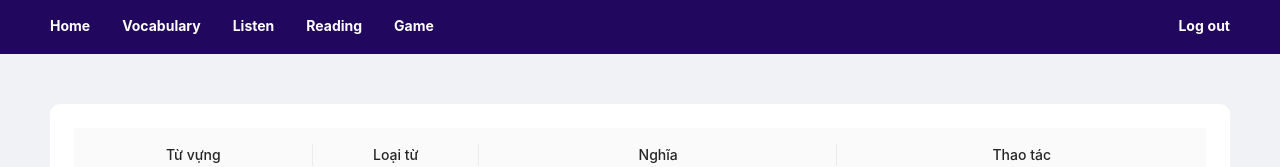
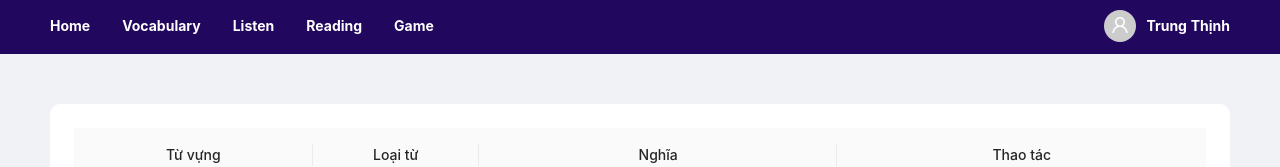
Before and after one commit to trungthinh99/toeic_client_main, a React (Create React App) app: page /vocab in a window 1280 px wide. Shown: the top 167 px of the page. Built offline with nearby package versions, Linux system fonts and the light colour scheme.

Commit message:
test dropdown

```diff
--- a/public/index.html
+++ b/public/index.html
@@ -24,7 +24,7 @@
       work correctly both with client-side routing and a non-root public URL.
       Learn how to configure a non-root public URL by running `npm run build`.
     -->
-    <title>Demo</title>
+    <title>Toeic App</title>
   </head>
   <body>
     <noscript>You need to enable JavaScript to run this app.</noscript>
--- a/src/App.js
+++ b/src/App.js
@@ -7,7 +7,7 @@ import VocabContent from './components/vocab/Vocab';
 import ListenContent from './components/listen/Listening';
 import ReadContent from './components/reading/Reading';
 import Interface from './components/game/Interface';
-import LogIn from './components/login/LogOut';
+import LogIn from './components/user/login/LogOut';
 import Score from './components/game/Score';
 import Amount from './components/game/Amount';
 
@@ -17,8 +17,8 @@ function App() {
             <Layout style={{ backgoundColor: '#fcfaf2' }}>
                 <AppHeader />
                 <Routes>
+                    <Route path="/" element={<Home />}/>
                     <Route path="home" element={<Home />}/>
-                    <Route path="/" element={<Home />}/>
                     <Route path="vocab" element={<VocabContent />}/>
                     <Route path="listen" element={<ListenContent />}/>
                     <Route path="reading" element={<ReadContent />}/>
--- a/src/components/CRUD vocab/index.js
+++ b/src/components/CRUD vocab/index.js
@@ -27,6 +27,7 @@ function ModalCrud() {
   const [form] = Form.useForm();
 
   const showModal = () => {
+    form.setFieldsValue(initialValues);
     dispatch(modalAddVocab())
   };
 
@@ -78,6 +79,7 @@ function ModalCrud() {
         >
           Add Vocabulary
         </Button>
+        {modal.isToggle &&
         <Modal
           width={400}
           forceRender
@@ -120,6 +122,7 @@ function ModalCrud() {
             </Form.Item>
           </Form>
         </Modal>
+        }
       </Col>
     </Row>
   )
--- a/src/components/header/AppHeader.js
+++ b/src/components/header/AppHeader.js
@@ -1,46 +1,59 @@
 import React from 'react'
 import { Link } from "react-router-dom";
-import { Layout, Typography, Row, Col } from 'antd';
+import { Layout, Typography, Row, Col, Avatar, Menu, Dropdown, Space } from 'antd';
+import { UserOutlined, DownOutlined } from '@ant-design/icons';
+import "./index.css"
 
 const { Header } = Layout;
+
+const menu = (
+  <Menu>
+    <Menu.Item key="0">
+      <a href="/#">Chỉnh sửa tài khoản</a>
+    </Menu.Item>
+    <Menu.Divider />
+    <Menu.Item key="3">Đăng xuất</Menu.Item>
+  </Menu>
+);
 
 function AppHeader() {
   return (
     <Header style={{ position: 'relative', zIndex: 1, width: '100%', height: '54px' }}>
       <Row>
         <Col style={{ display: 'flex' }} span={12}>
-          <Typography.Paragraph
-            style={{ fontWeight: 'bold', marginBottom: 3, marginTop: 10, marginRight: 32, color: 'white', lineHeight: '32px' }}
-          >
+
+          <Typography.Paragraph className='nav-text'>
             <Link to="/home" style={{ color: 'white' }}>Home</Link>
           </Typography.Paragraph>
-          <Typography.Paragraph
-            style={{ fontWeight: 'bold', marginBottom: 3, marginTop: 10, marginRight: 32, color: 'white', lineHeight: '32px' }}
-          >
+
+          <Typography.Paragraph className='nav-text'>
             <Link to="/vocab" style={{ color: 'white' }}>Vocabulary</Link>
           </Typography.Paragraph>
-          <Typography.Paragraph
-            style={{ fontWeight: 'bold', marginBottom: 3, marginTop: 10, marginRight: 32, color: 'white', lineHeight: '32px' }}
-          >
+
+          <Typography.Paragraph className='nav-text'>
             <Link to="/listen" style={{ color: 'white' }}>Listen</Link>
           </Typography.Paragraph>
-          <Typography.Paragraph
-            style={{ fontWeight: 'bold', marginBottom: 3, marginTop: 10, marginRight: 32, color: 'white', lineHeight: '32px' }}
-          >
+
+          <Typography.Paragraph className='nav-text' >
             <Link to="/reading" style={{ color: 'white' }}>Reading</Link>
           </Typography.Paragraph>
-          <Typography.Paragraph
-            style={{ fontWeight: 'bold', marginBottom: 3, marginTop: 10, marginRight: 32, color: 'white', lineHeight: '32px' }}
-          >
+
+          <Typography.Paragraph className='nav-text'>
             <Link to="/game" style={{ color: 'white' }}>Game</Link>
           </Typography.Paragraph>
+
         </Col>
+
         <Col span={12} >
-          <Typography.Paragraph
-            style={{ fontWeight: 'bold', marginBottom: 3, marginTop: 10, color: 'white', lineHeight: '32px', float: 'right' }}
-          >
+          {/* <Typography.Paragraph className='nav-logout'>
             <Link to="/login" style={{ color: 'white' }}>Log out</Link>
-          </Typography.Paragraph>
+          </Typography.Paragraph> */}
+          <Dropdown className='nav-logout' overlay={menu} trigger={['hover']} placement="bottomRight">
+            <a onClick={e => e.preventDefault()}>
+              Trung Thịnh
+            </a>
+          </Dropdown>
+          <Avatar className='nav-avatar' icon={<UserOutlined />} />
         </Col>
       </Row>
     </Header>
--- /dev/null
+++ b/src/components/header/index.css
@@ -0,0 +1,28 @@
+.nav-text {
+    font-weight: bold;
+    margin-bottom: 3px;
+    margin-top: 10px;
+    margin-right: 32px;
+    color: white;
+    line-height: 32px;
+}
+
+.nav-logout {
+    font-weight: bold;
+    margin-bottom: 3px;
+    margin-top: 10px;
+    color: white;
+    line-height: 32px;
+    float: right;
+}
+
+.nav-avatar {
+    margin-top: 10px;
+    margin-right: 10px;
+    color: white;
+    float: right;
+}
+
+.ant-dropdown-menu {
+    margin-top: 8px;
+}
```
Also changed, not shown: src/components/user/login/LogOut.js (renamed from src/components/login/LogOut.js), src/components/user/register/index.js (added), 1 other file (tests, documents, lock files or other folders).
